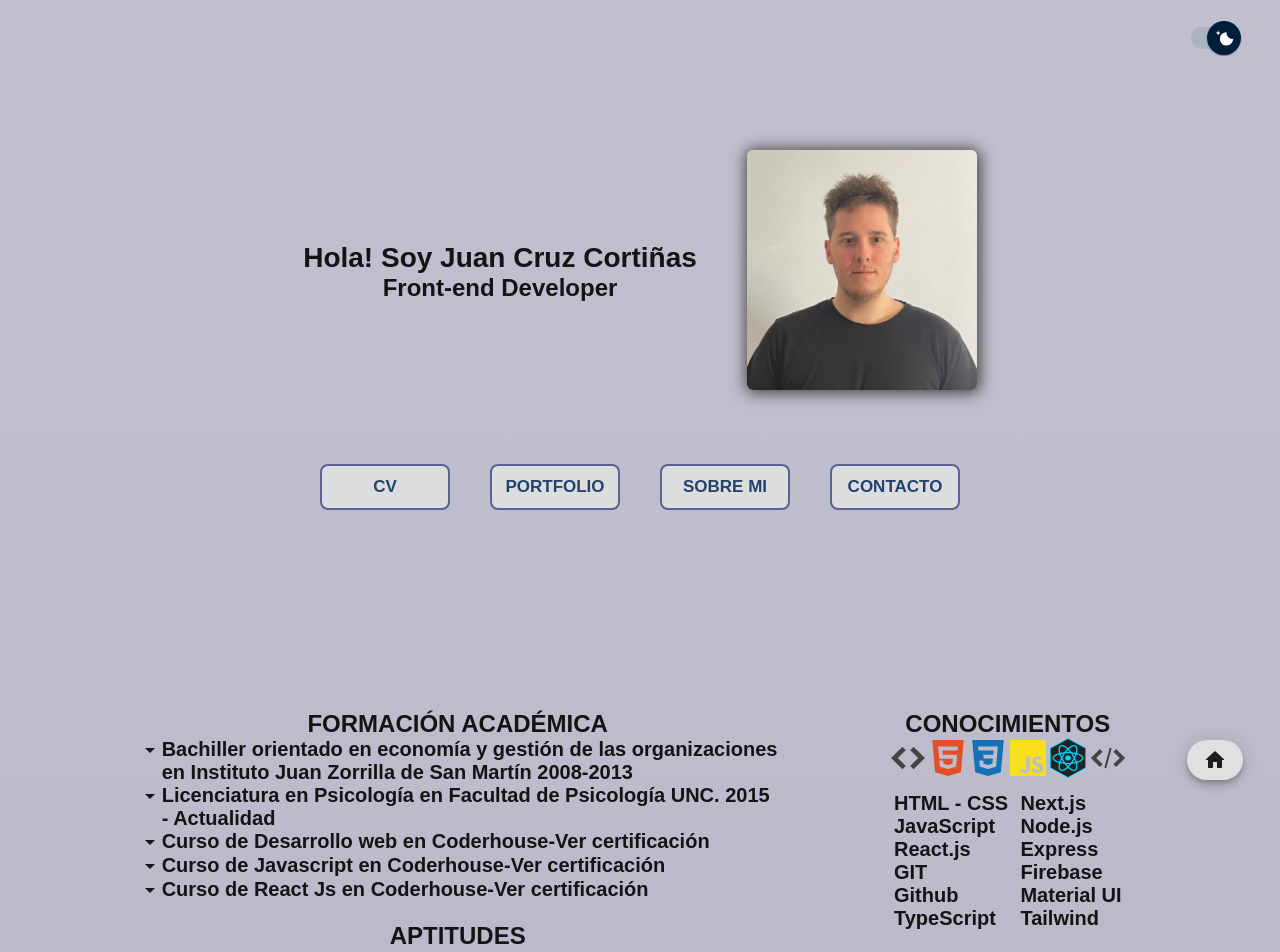
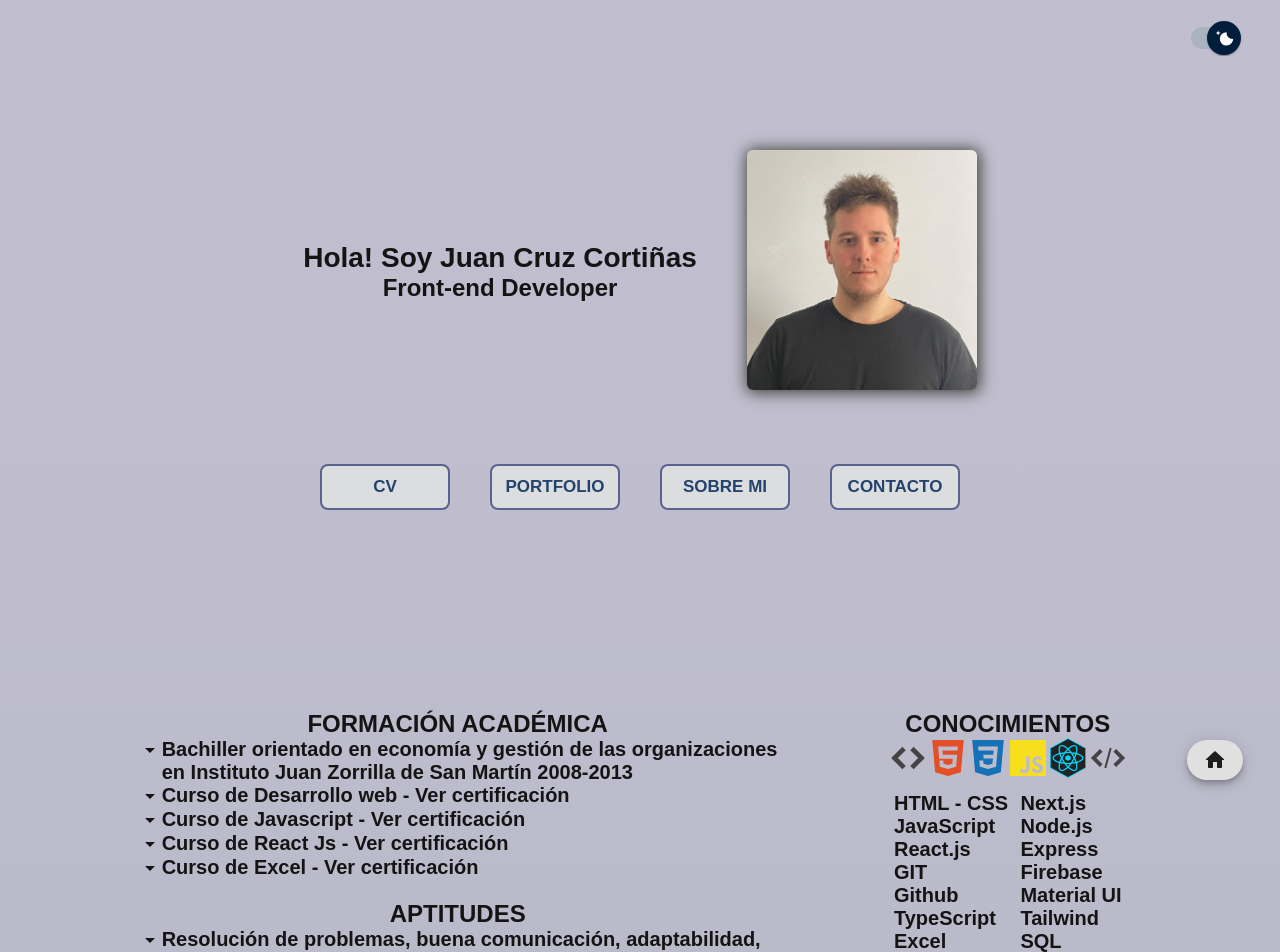
Before and after one commit to Jcruzcorti/portfolio, a Next.js app: page / in a window 1280 px wide. Shown: the top 952 px of the page. Built offline with nearby package versions, Linux system fonts and the light colour scheme; a web font is replaced by a local one.

Commit message:
Update CV content

```diff
--- a/components/cv/Cv.jsx
+++ b/components/cv/Cv.jsx
@@ -17,10 +17,11 @@ function Cv() {
             <h3 className={styles.h3}>FORMACIÓN ACADÉMICA</h3>
             <div className={styles.divFormación}>
                 <p className={styles.h4}><ArrowDropDownIcon className={styles.arrowDropDownIcon}/>Bachiller orientado en economía y gestión de las organizaciones en Instituto Juan Zorrilla de San Martín 2008-2013</p>
-                <p className={styles.h4}><ArrowDropDownIcon className={styles.arrowDropDownIcon}/>Licenciatura en Psicología en Facultad de Psicología UNC. 2015 - Actualidad</p>
-                <Link href={'https://jcruzcorti.github.io/CV/img/certificadocoder-copia.png'}  target='_blank'><p className={styles.h4}><ArrowDropDownIcon className={styles.arrowDropDownIcon}/>Curso de Desarrollo web en Coderhouse-Ver certificación</p></Link>
-                <Link href={'https://jcruzcorti.github.io/CV/img/js.png'}  target='_blank'><p className={styles.h4}><ArrowDropDownIcon className={styles.arrowDropDownIcon}/>Curso de Javascript en Coderhouse-Ver certificación</p></Link>
-                <Link href={'https://jcruzcorti.github.io/CV/img/reactjs.png'}  target='_blank'><p className={styles.h4}><ArrowDropDownIcon className={styles.arrowDropDownIcon}/>Curso de React Js en Coderhouse-Ver certificación</p></Link>
+                {/* <p className={styles.h4}><ArrowDropDownIcon className={styles.arrowDropDownIcon}/>Licenciatura en Psicología en Facultad de Psicología UNC. 2015 - Actualidad</p> */}
+                <Link href={'https://jcruzcorti.github.io/CV/img/certificadocoder-copia.png'}  target='_blank'><p className={styles.h4}><ArrowDropDownIcon className={styles.arrowDropDownIcon}/>Curso de Desarrollo web - Ver certificación</p></Link>
+                <Link href={'https://jcruzcorti.github.io/CV/img/js.png'}  target='_blank'><p className={styles.h4}><ArrowDropDownIcon className={styles.arrowDropDownIcon}/>Curso de Javascript - Ver certificación</p></Link>
+                <Link href={'https://jcruzcorti.github.io/CV/img/reactjs.png'}  target='_blank'><p className={styles.h4}><ArrowDropDownIcon className={styles.arrowDropDownIcon}/>Curso de React Js - Ver certificación</p></Link>
+                <Link href={'https://udemy-certificate.s3.amazonaws.com/image/UC-3c5aca55-33f2-4b1f-966f-17f4ad4ba5d0.jpg'}  target='_blank'><p className={styles.h4}><ArrowDropDownIcon className={styles.arrowDropDownIcon}/>Curso de Excel - Ver certificación</p></Link>
 
             </div>
 
@@ -51,6 +52,7 @@ function Cv() {
                         <p className={styles.h4}>GIT</p>
                         <p className={styles.h4}>Github</p>
                         <p className={styles.h4}>TypeScript</p>
+                        <p className={styles.h4}>Excel</p>
                     </div>
                     <div className={styles.divSub2}>
                         <p className={styles.h4}>Next.js</p>
@@ -59,6 +61,8 @@ function Cv() {
                         <p className={styles.h4}>Firebase</p>
                         <p className={styles.h4}>Material UI</p>
                         <p className={styles.h4}>Tailwind</p>
+                        <p className={styles.h4}>SQL</p>
+
                     </div>
                 </div>
             </div>
```
Also changed, not shown: public/certificado udemy excel.jpg (added).
